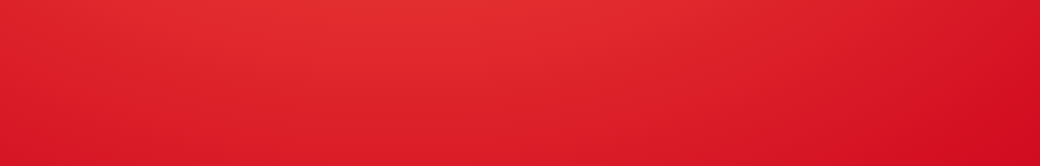
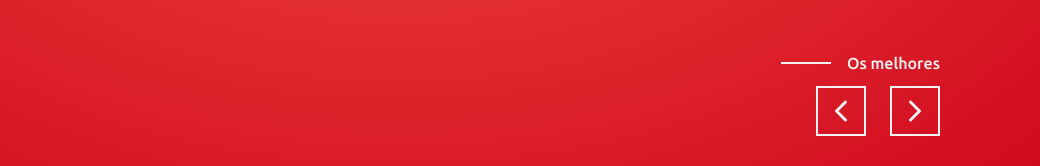
Before and after one commit to Rikelvem/kfc, a plain HTML site: page index.html in a window 1280 px wide. Shown: the part 634-800 px from the top of the page, 240-1280 px from the left. Drawn offline with nearby package versions, Linux system fonts and the light colour scheme.

Commit message:
botões carrossel

```diff
--- a/css/estilos.css
+++ b/css/estilos.css
@@ -141,3 +141,44 @@ header {
 .sci li a:hover {
     transform: translateY(-35%);
 }
+
+.prevNext {
+    position: relative;
+    user-select: none;
+}
+
+.prevNext p {
+    position: relative;
+    color: var(--branco);
+    text-align: end;
+    margin-bottom: 15px;
+    font-weight: 500;
+}
+
+.prevNext p::before {
+    content: '';
+    position: absolute;
+    top: 50%;
+    left: -35px;
+    transform: translateY(-50%);
+    width: 50px;
+    height: 2px;
+    background: var(--branco);
+}
+
+.prevNext span {
+    position: relative;
+    display: inline-flex;
+    justify-content: center;
+    align-items: center;
+    width: 50px;
+    height: 50px;
+    border: 2px solid var(--branco);
+    cursor: pointer;
+    font-size: 2em;
+    color: var(--branco);
+}
+
+.prevNext span:nth-child(2) {
+    margin-right: 20px;
+}
--- a/index.html
+++ b/index.html
@@ -52,6 +52,11 @@
                 <li><a href="#"><ion-icon name="logo-instagram"></ion-icon></a></li>
                 <li><a href="#"><ion-icon name="logo-twitter"></ion-icon></a></li>
             </ul>
+            <div class="prevNext">
+                <p>Os melhores</p>
+                <span class="prev"><ion-icon name="chevron-back-outline"></ion-icon></span>
+                <span class="next"><ion-icon name="chevron-forward-outline"></ion-icon></span>
+            </div>
         </div>
     </section>
 </body>
```
